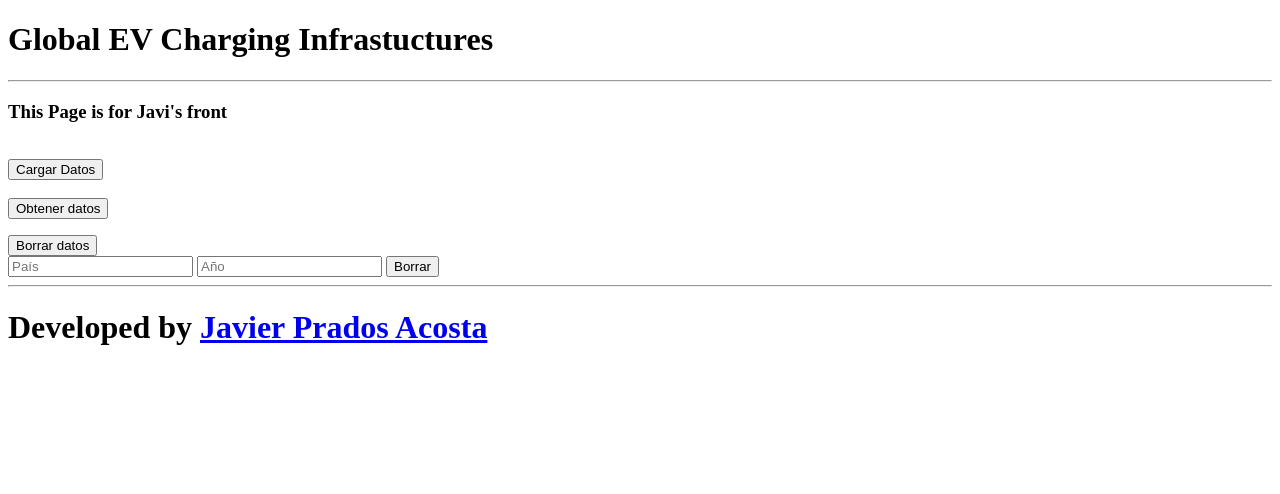
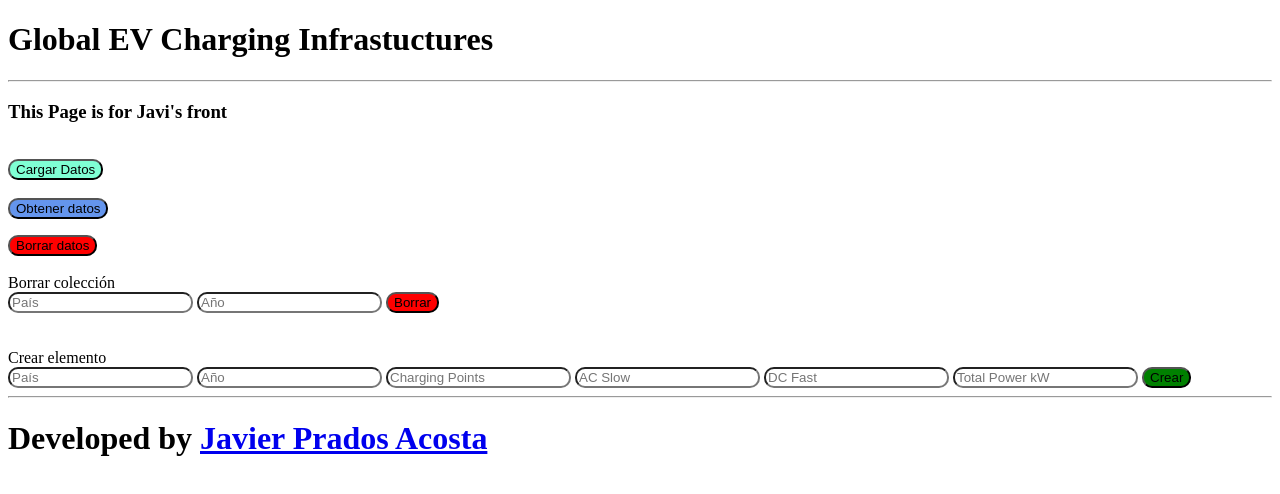
Before and after one commit to JavierPradosA/SOS2526-16, a SvelteKit app in the folder src/front/: page /global-ev-charging-infrastructures in a window 1280 px wide. Shown: the top 494 px of the page. Built offline with nearby package versions, Linux system fonts and the light colour scheme.

Commit message:
front javi a falta de l08 mas o menos

```diff
--- a/src/front/src/routes/global-ev-charging-infrastructures/+page.svelte
+++ b/src/front/src/routes/global-ev-charging-infrastructures/+page.svelte
@@ -3,9 +3,15 @@
     //Alamacenamiento de datos
     let pais = "";
 	let year = "";
+	let charging_point = "";
+	let ac_slow = "";
+	let dc_fast = "";
+	let total_power_kw = "";
 	let data = $state([]);
     let mensaje = $state("");
     let mensaje2 = $state("");
+	let mensaje3 = $state("");
+
     //Async pq no sabemos cuando nos va a dar el resultado
 	async function getData() {
         //
@@ -23,6 +29,8 @@
         mensaje = "Datos cargados"
 
 	}
+
+	//Borrado de colección
     async function borrarColeccion() {
         //
 		await fetch('http://localhost:3000/api/v1/global-ev-charging-infrastructures/', {
@@ -31,6 +39,8 @@
         mensaje2 = "Datos Borrados";
 
 	}
+
+	//Funcion de borrado de un elemento por su id
     async function borrarElemento(pais, year) {
 	try {
 		await fetch(`http://localhost:3000/api/v1/global-ev-charging-infrastructures/${pais}/${year}`, {
@@ -43,37 +53,87 @@
 		console.error("Error borrando:", err);
 	}
 }
+
+	//Funcion para crear un elemento
+	async function crearElemento() {
+	try {
+		const res = await fetch("http://localhost:3000/api/v1/global-ev-charging-infrastructures", {
+			method: 'POST',
+			headers: {
+				'Content-Type': 'application/json'
+			},
+			//body a recibir
+			body: JSON.stringify({
+				country: pais,
+				year: Number(year),
+				charging_point: Number(charging_point),
+				ac_slow: Number(ac_slow),
+				dc_fast: Number(dc_fast),
+				total_power_kw: Number(total_power_kw)
+			})
+		});
+
+		//Manejo de respuestas
+		if (res.status === 201) {
+			mensaje3 = "Elemento creado correctamente";
+		} else if (res.status === 400) {
+			mensaje3 = "Datos incompletos o inválidos";
+		} else if (res.status === 409) {
+			mensaje3 = "El elemento ya existe";
+		} else {
+			mensaje3 = "Error inesperado";
+		}
+
+	} catch (err) {
+		console.error("Error en POST:", err);
+		mensaje3 = "Error de conexión con el servidor";
+	}
+}
 </script>
 
 <h3>This Page is for Javi's front</h3>
-<br>
-<button onclick={LoadData}>Cargar Datos</button>
+<br />
+<button style="border-radius: 10px; background-color: aquamarine;" onclick={LoadData}>Cargar Datos</button>
 {mensaje}
+<br />
+<br />
+<button style="border-radius: 10px; background-color: cornflowerblue;" onclick={getData}>Obtener datos</button>
+<ul>
+	{#each data as dato (dato.country + dato.year)}
+		<li>{JSON.stringify(dato)}</li>
+	{/each}
+</ul>
+<button style="border-radius: 10px; background-color: red;" onclick={borrarColeccion}>Borrar datos</button>
+{mensaje2}
+
 <br>
 <br>
-<button onclick={getData}>Obtener datos</button>
-<ul>
-{#each data as dato (dato.country + dato.year)}
-    <li>{JSON.stringify(dato)}</li>
-{/each}
-</ul>
-<button onclick={borrarColeccion}>Borrar datos</button>
-{mensaje2}
 
+Borrar colección
 <form onsubmit={() => borrarElemento(pais, year)}>
-	<input
-		type="text"
-		placeholder="País"
-		bind:value={pais}
-		required
-	/>
+	<input style="border-radius: 10px;" type="text" placeholder="País" bind:value={pais} required />
 
-	<input
-		type="number"
-		placeholder="Año"
-		bind:value={year}
-		required
-	/>
+	<input style="border-radius: 10px;" type="number" placeholder="Año" bind:value={year} required />
 
-	<button type="submit">Borrar</button>
+	<button style="border-radius: 10px; background-color: red;" type="submit">Borrar</button>
 </form>
+<br>
+<br>
+
+Crear elemento
+<form onsubmit={() => crearElemento()}>
+	<input style="border-radius: 10px;" type="text" placeholder="País" bind:value={pais} required />
+
+	<input style="border-radius: 10px;" type="number" placeholder="Año" bind:value={year} required />
+
+	<input style="border-radius: 10px;" type="number" placeholder="Charging Points" bind:value={charging_point} required />
+
+	<input style="border-radius: 10px;" type="number" placeholder="AC Slow" bind:value={ac_slow} required />
+
+	<input style="border-radius: 10px;" type="number" placeholder="DC Fast" bind:value={dc_fast} required />
+
+	<input style="border-radius: 10px;" type="number" placeholder="Total Power kW" bind:value={total_power_kw} required />
+
+	<button style="border-radius: 10px; background-color: green;" type="submit">Crear</button>
+</form>
+{mensaje3}
```
